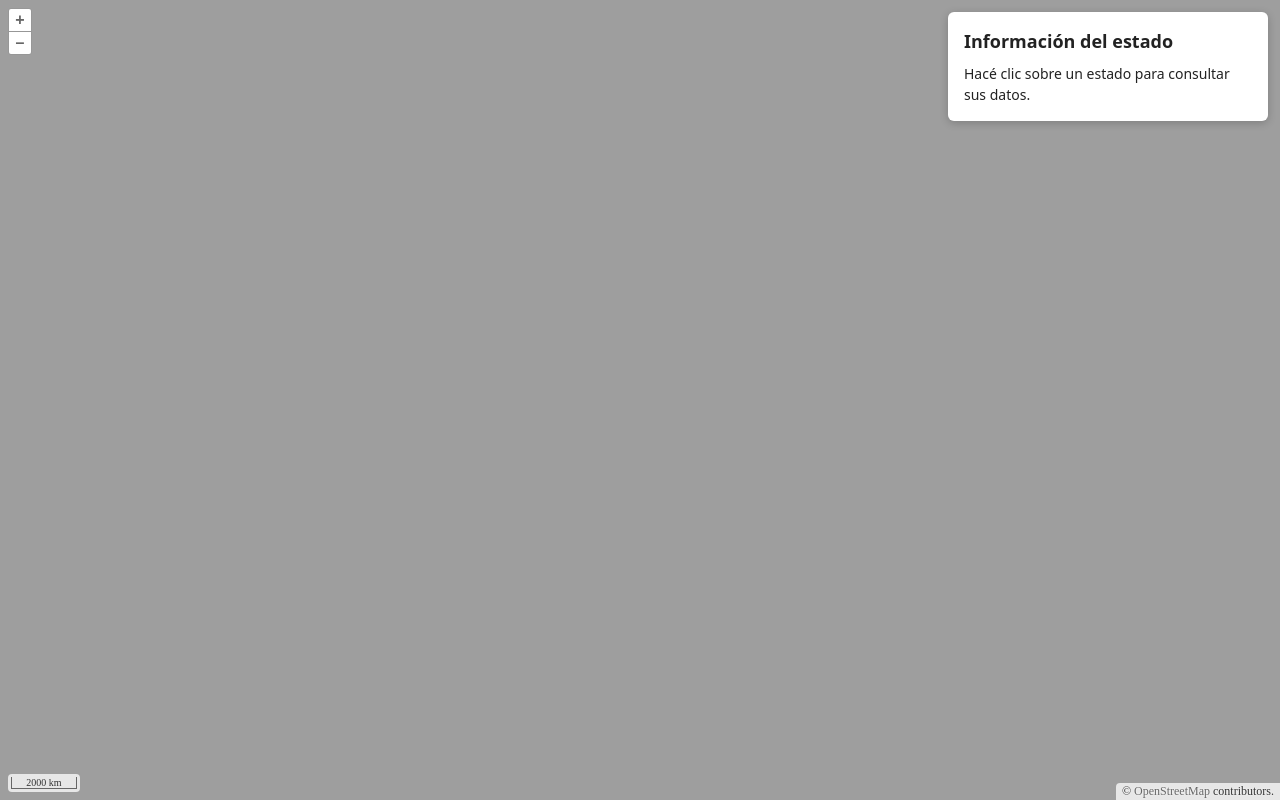
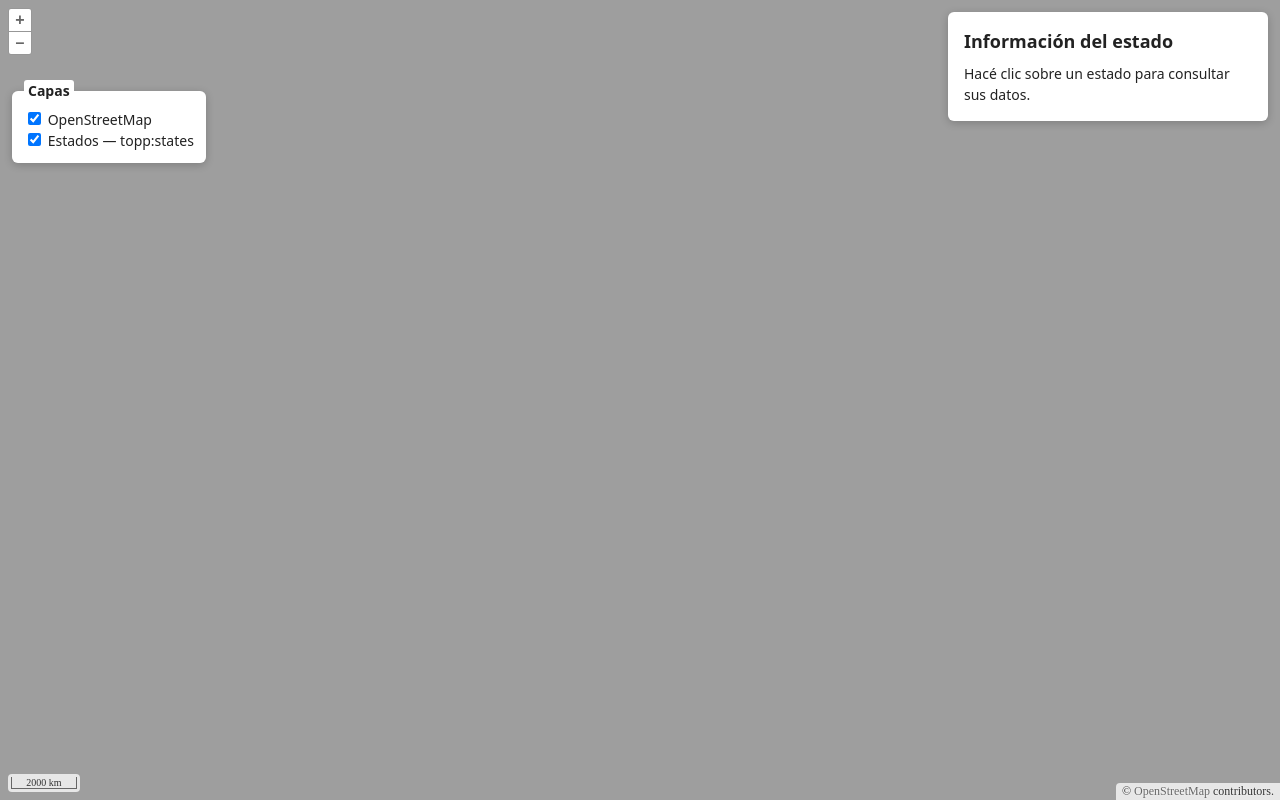
Before and after one commit to po2410dev/codex-gis-lab, a website built with Vite: page index.html in a window 1280 px wide. Built offline with nearby package versions, Linux system fonts and the light colour scheme.

Commit message:
Encender y apagar capas

```diff
--- a/index.html
+++ b/index.html
@@ -8,6 +8,11 @@
   </head>
   <body>
     <div id="map"></div>
+    <fieldset id="layer-selector" lang="es">
+      <legend>Capas</legend>
+      <label><input id="osm-visible" type="checkbox" checked /> OpenStreetMap</label>
+      <label><input id="states-visible" type="checkbox" checked /> Estados — topp:states</label>
+    </fieldset>
     <section id="feature-info" aria-labelledby="feature-info-title" lang="es">
       <h2 id="feature-info-title">Información del estado</h2>
       <div id="feature-info-content" role="status" aria-live="polite">Hacé clic sobre un estado para consultar sus datos.</div>
--- a/main.js
+++ b/main.js
@@ -37,8 +37,32 @@ map.addControl(new ScaleLine());
 const featureInfo = document.getElementById('feature-info-content');
 let latestRequest = 0;
 
+for (const [id, layer] of [
+  ['osm-visible', osmLayer],
+  ['states-visible', geoserverLayer]
+]) {
+  const checkbox = document.getElementById(id);
+  checkbox.checked = layer.getVisible();
+  checkbox.addEventListener('change', () => {
+    layer.setVisible(checkbox.checked);
+  });
+  layer.on('change:visible', () => {
+    checkbox.checked = layer.getVisible();
+  });
+}
+
+geoserverLayer.on('change:visible', () => {
+  // Invalidar también las consultas pendientes al cambiar la visibilidad.
+  ++latestRequest;
+  featureInfo.textContent = geoserverLayer.getVisible()
+    ? 'Hacé clic sobre un estado para consultar sus datos.'
+    : 'Activá la capa Estados para consultar sus datos.';
+});
+
 map.on('singleclick', async (event) => {
   const requestId = ++latestRequest;
+  if (!geoserverLayer.getVisible()) return;
+
   const view = map.getView();
   const url = geoserverLayer.getSource().getFeatureInfoUrl(
     event.coordinate,
--- a/style.css
+++ b/style.css
@@ -9,6 +9,32 @@ html, body {
   top: 0;
   bottom: 0;
   width: 100%;
+}
+
+#layer-selector {
+  position: absolute;
+  top: 80px;
+  left: 12px;
+  margin: 0;
+  padding: 8px 12px 12px;
+  border: 0;
+  border-radius: 6px;
+  background: white;
+  box-shadow: 0 2px 8px #0003;
+  color: #222;
+  font: 14px/1.5 system-ui, sans-serif;
+}
+
+#layer-selector legend {
+  padding: 0 4px;
+  border-radius: 3px;
+  background: white;
+  font-weight: 600;
+}
+
+#layer-selector label {
+  display: block;
+  cursor: pointer;
 }
 
 #feature-info {
```
